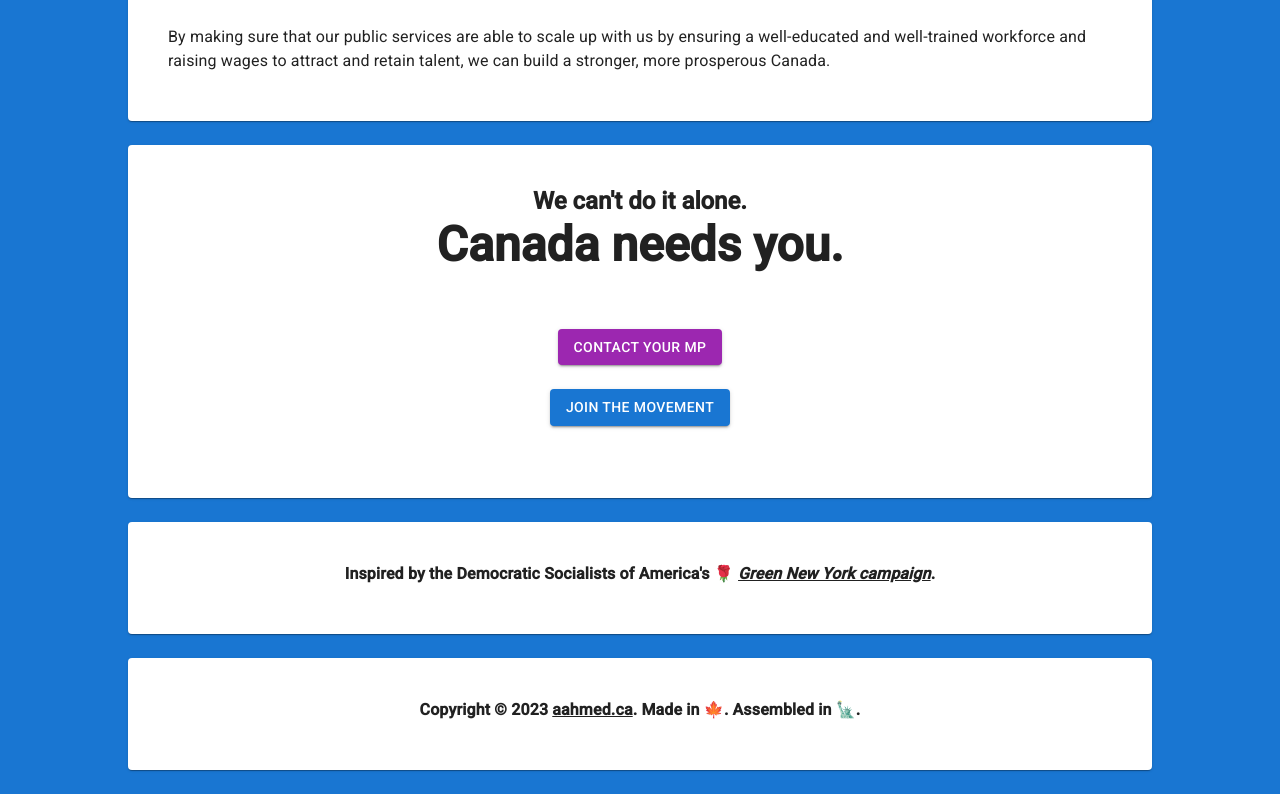
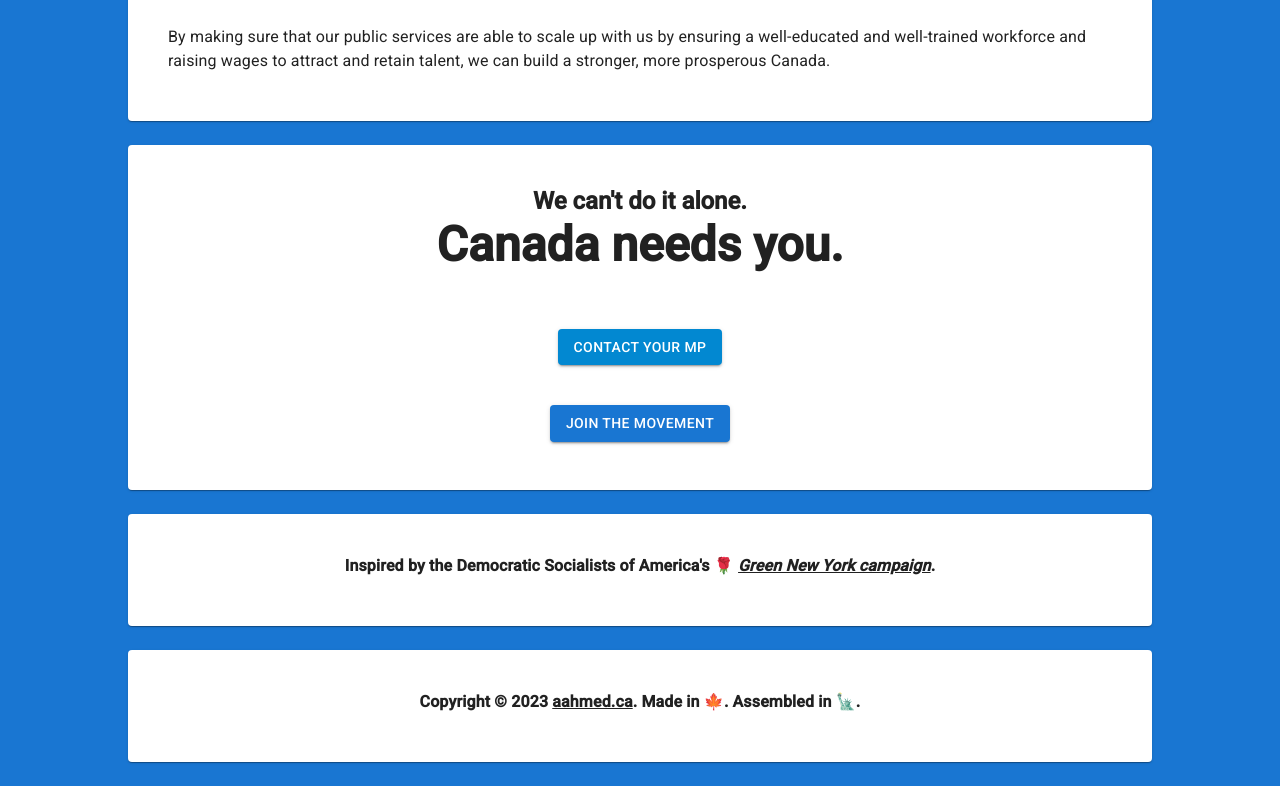
Before and after one commit to asharahmed/centuryapp, a Next.js app: page / in a window 1280 px wide. Shown: the part 2245-3039 px from the top of the page. Built offline with nearby package versions, Linux system fonts and the light colour scheme.

Commit message:
initial commit

```diff
--- a/src/pages/index.js
+++ b/src/pages/index.js
@@ -241,7 +241,7 @@ function App() {
             </CardContent>
       </Card>
 
-      <Card className={`${classes.card} ${classes.bounce}`}>
+      <Card className={`${classes.card} ${classes.bounce}`} style={{display: 'flex', flexDirection: 'column', alignItems: 'center'}}>
         <CardContent style={{display: 'flex', flexDirection: 'column', alignItems: 'center'}}>
           <Typography variant="h5" component="h2" className={classes.title}>
             <center><b>We can&apos;t do it alone.</b></center>
@@ -250,12 +250,9 @@ function App() {
           <center><b>Canada needs you.</b></center><br/>
 
             </Typography>
-            <Button variant="contained" color="secondary" href="https://www.ourcommons.ca">Contact your MP</Button><br/>
-            <Button variant="contained" color="primary" href="https://www.centuryinitiative.ca/">Join the Movement</Button><br/>
-
-
-
+            <Button variant="contained" id="btn1" color="info" href="https://www.ourcommons.ca">Contact your MP</Button><br/>
             </CardContent>
+            <Button variant="contained" id="btn2" color="primary" href="https://www.centuryinitiative.ca/">Join the Movement</Button><br/>
       </Card>
       <Card className={`${classes.card} ${classes.bounce}`}>
         <CardContent style={{display: 'flex', flexDirection: 'column', alignItems: 'center'}}>
```
